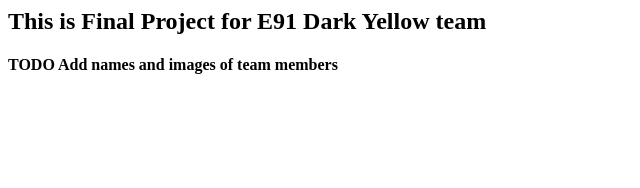
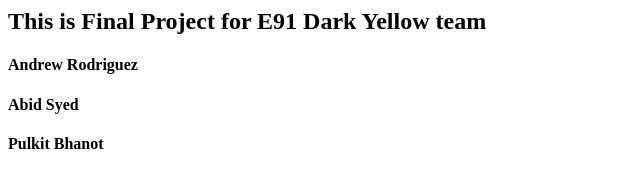
Before and after one commit to guezandy/e91FinalProject, a plain HTML site: page index.html in a window 1280 px wide. Shown: the whole page, without its empty margins (0-640 px from the left). Drawn offline with Linux system fonts and the light colour scheme.

Commit message:
Adding team member names

```diff
--- a/index.html
+++ b/index.html
@@ -1,2 +1,4 @@
 <h2>This is Final Project for E91 Dark Yellow team</h2>
-<h4>TODO Add names and images of team members</h4>
+<h4>Andrew Rodriguez</h4>
+<h4>Abid Syed</h4>
+<h4>Pulkit Bhanot</h4>
```
